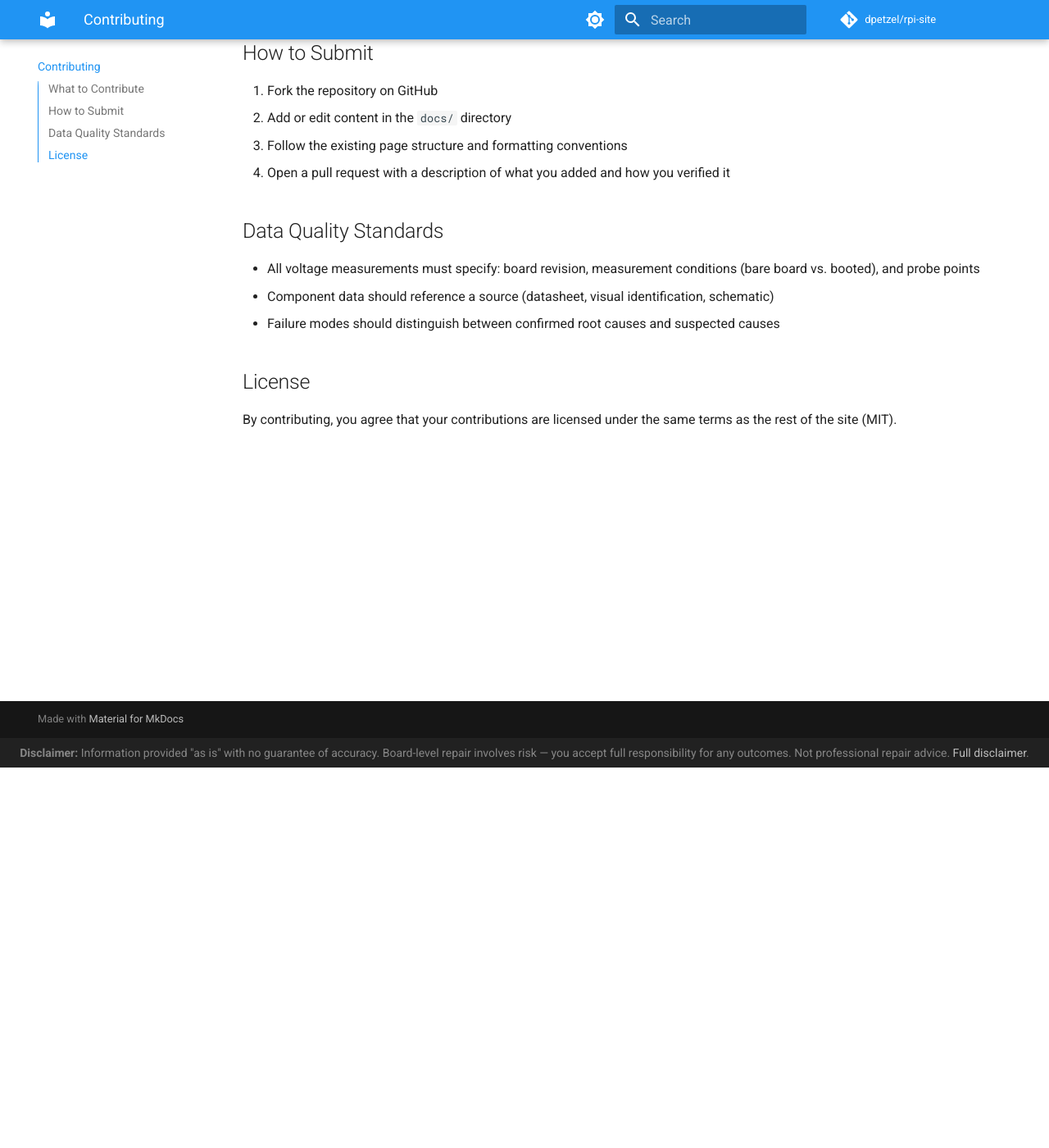
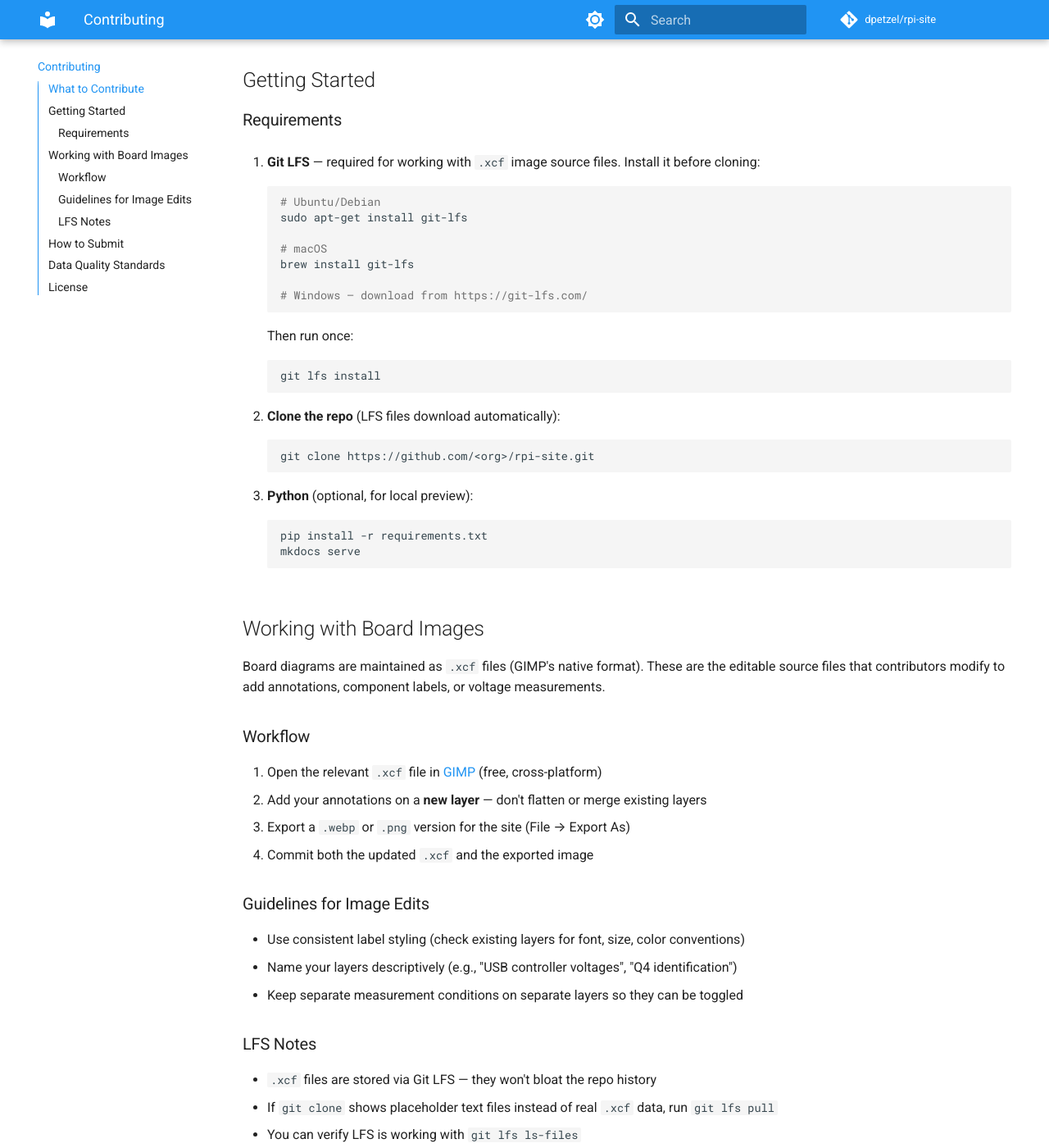
Before and after one commit to dpetzel/rpi-site, an MkDocs documentation site: the page built from docs/contributing.md, in a window 1280 px wide and 1400 px high, scrolled down 464 px. Shown: the whole window at 82% size. Built offline with MkDocs 1.6.1 and Material for MkDocs 9.7.7, drawn with Linux system fonts in a browser that asks for light colours; comment, search, counter and statistics services are not loaded; some of the changed text lies outside the part shown.

Commit message:
docs: add Git LFS setup and .xcf workflow instructions

````diff
--- a/docs/contributing.md
+++ b/docs/contributing.md
@@ -8,13 +8,73 @@ Contributions of repair data are welcome. This site improves when experienced re
 - Voltage measurements at test points (specify board revision and conditions)
 - Documented failure modes with symptoms and confirmed root causes
 - Corrections to existing data
+- Annotated board images (component maps, test point diagrams, voltage overlays)
+
+## Getting Started
+
+### Requirements
+
+1. **Git LFS** — required for working with `.xcf` image source files. Install it before cloning:
+
+    ```bash
+    # Ubuntu/Debian
+    sudo apt-get install git-lfs
+
+    # macOS
+    brew install git-lfs
+
+    # Windows — download from https://git-lfs.com/
+    ```
+
+    Then run once:
+
+    ```bash
+    git lfs install
+    ```
+
+2. **Clone the repo** (LFS files download automatically):
+
+    ```bash
+    git clone https://github.com/<org>/rpi-site.git
+    ```
+
+3. **Python** (optional, for local preview):
+
+    ```bash
+    pip install -r requirements.txt
+    mkdocs serve
+    ```
+
+## Working with Board Images
+
+Board diagrams are maintained as `.xcf` files (GIMP's native format). These are the editable source files that contributors modify to add annotations, component labels, or voltage measurements.
+
+### Workflow
+
+1. Open the relevant `.xcf` file in [GIMP](https://www.gimp.org/) (free, cross-platform)
+2. Add your annotations on a **new layer** — don't flatten or merge existing layers
+3. Export a `.webp` or `.png` version for the site (File → Export As)
+4. Commit both the updated `.xcf` and the exported image
+
+### Guidelines for Image Edits
+
+- Use consistent label styling (check existing layers for font, size, color conventions)
+- Name your layers descriptively (e.g., "USB controller voltages", "Q4 identification")
+- Keep separate measurement conditions on separate layers so they can be toggled
+
+### LFS Notes
+
+- `.xcf` files are stored via Git LFS — they won't bloat the repo history
+- If `git clone` shows placeholder text files instead of real `.xcf` data, run `git lfs pull`
+- You can verify LFS is working with `git lfs ls-files`
 
 ## How to Submit
 
 1. Fork the repository on GitHub
-2. Add or edit content in the `docs/` directory
-3. Follow the existing page structure and formatting conventions
-4. Open a pull request with a description of what you added and how you verified it
+2. Create a branch for your changes
+3. Add or edit content in the `docs/` directory
+4. Follow the existing page structure and formatting conventions
+5. Open a pull request with a description of what you added and how you verified it
 
 ## Data Quality Standards
 
````
Also changed, not shown: README.md (+62 -1 lines).
